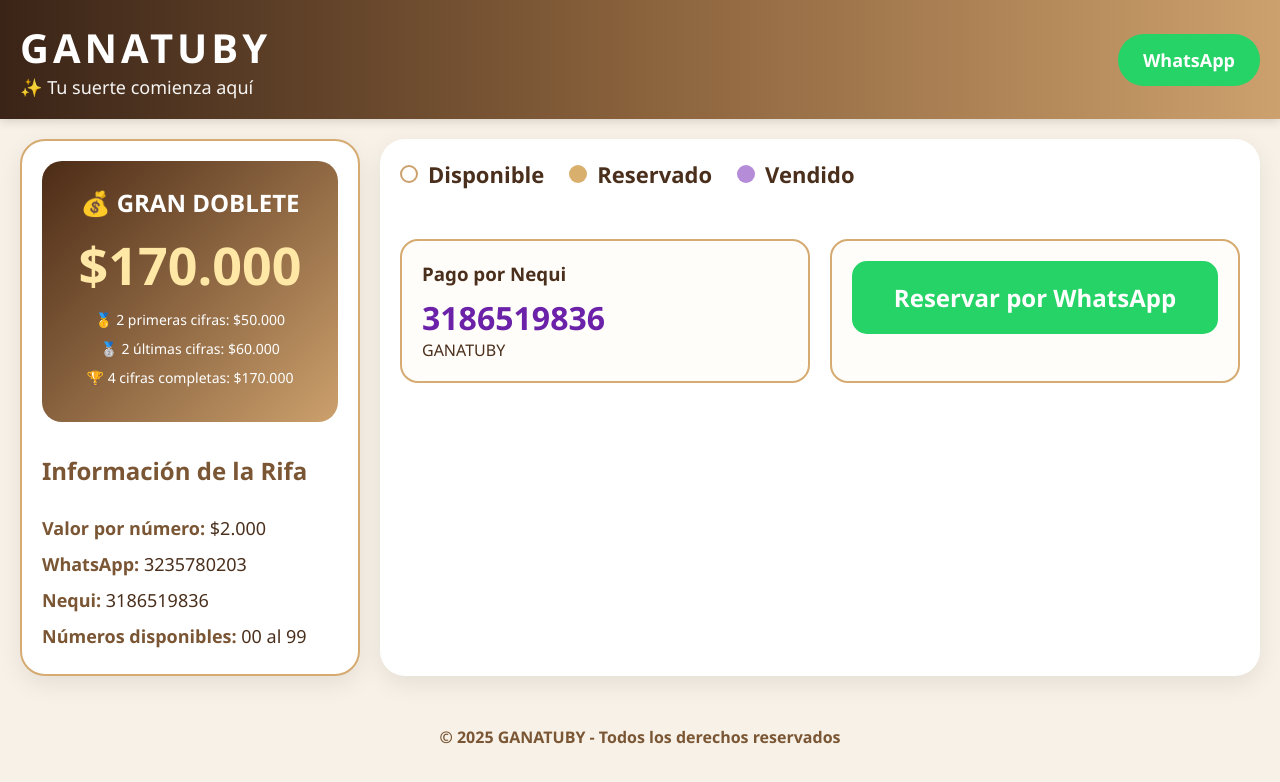
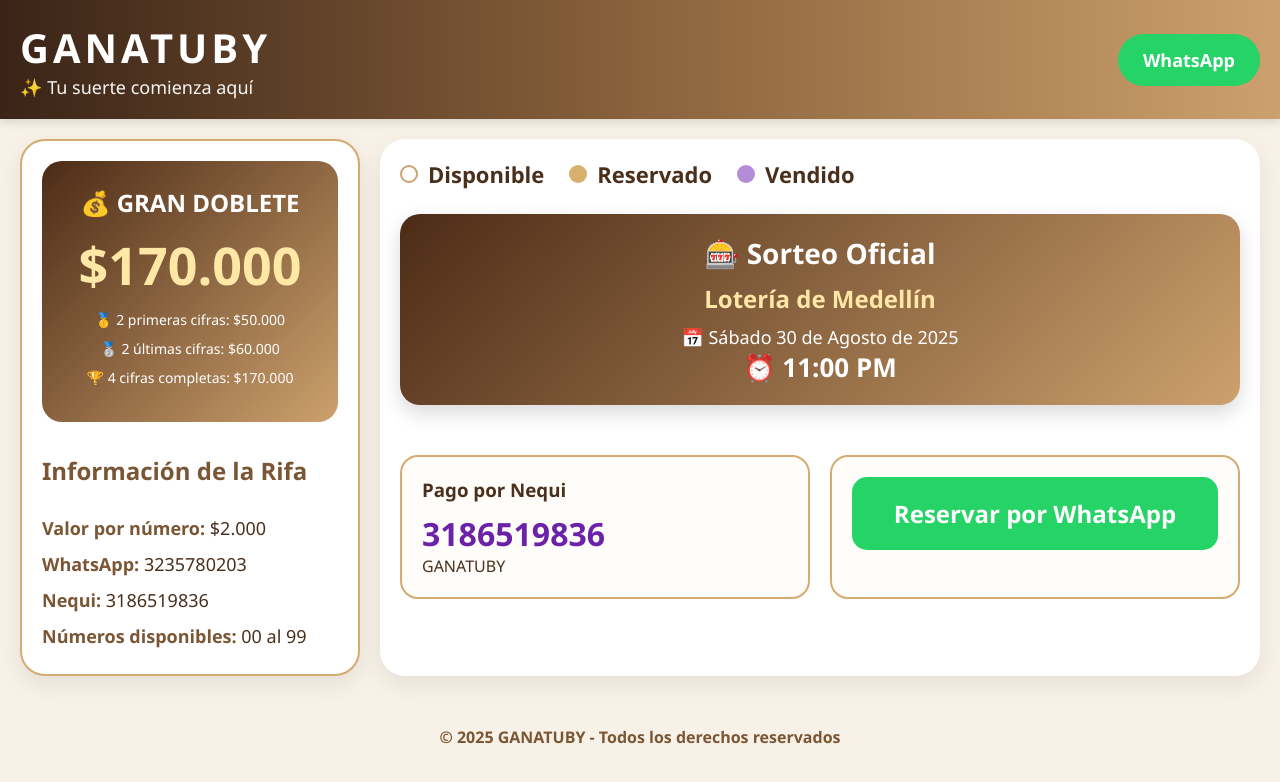
Before and after one commit to ganatuby798/GANATUBY, a plain HTML site: page index.html in a window 1280 px wide. Drawn offline with Linux system fonts and the light colour scheme; no server answers.

Commit message:
Update index.html

```diff
--- a/index.html
+++ b/index.html
@@ -322,6 +322,34 @@
 
 </div>
 
+<div style="
+background:linear-gradient(135deg,#4c2b16,#cda16d);
+color:white;
+padding:20px;
+border-radius:20px;
+margin-bottom:25px;
+text-align:center;
+box-shadow:0 8px 20px rgba(0,0,0,.15);
+">
+
+<h2 style="margin-bottom:10px;font-size:28px;">
+🎰 Sorteo Oficial
+</h2>
+
+<p style="font-size:24px;font-weight:bold;color:#ffe7a6;">
+Lotería de Medellín
+</p>
+
+<p style="margin-top:10px;font-size:18px;">
+📅 Sábado 30 de Agosto de 2025
+</p>
+
+<p style="font-size:26px;font-weight:bold;">
+⏰ 11:00 PM
+</p>
+
+</div>
+
 <div id="gridNumeros" class="grid"></div>
 
 <div class="pago">
```
